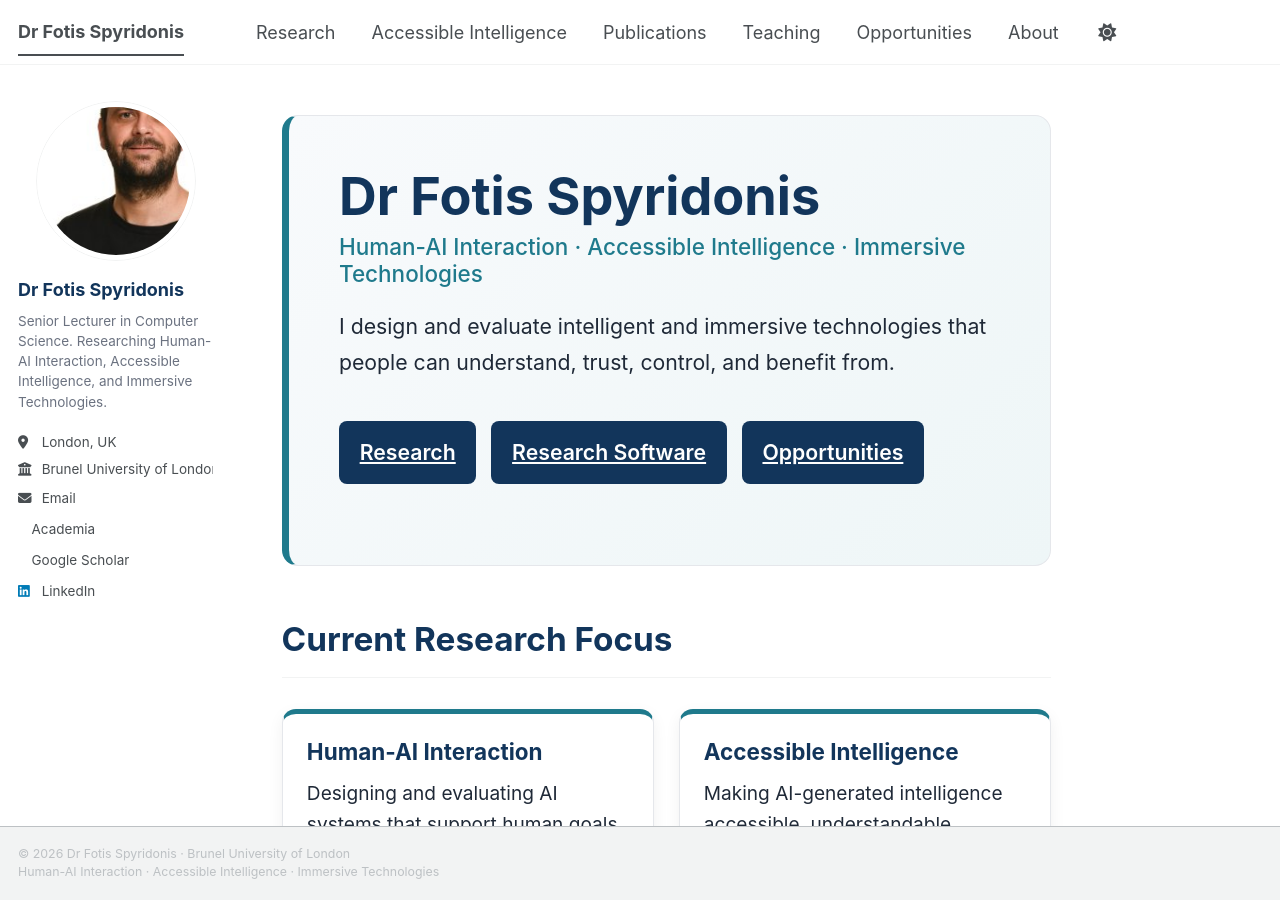
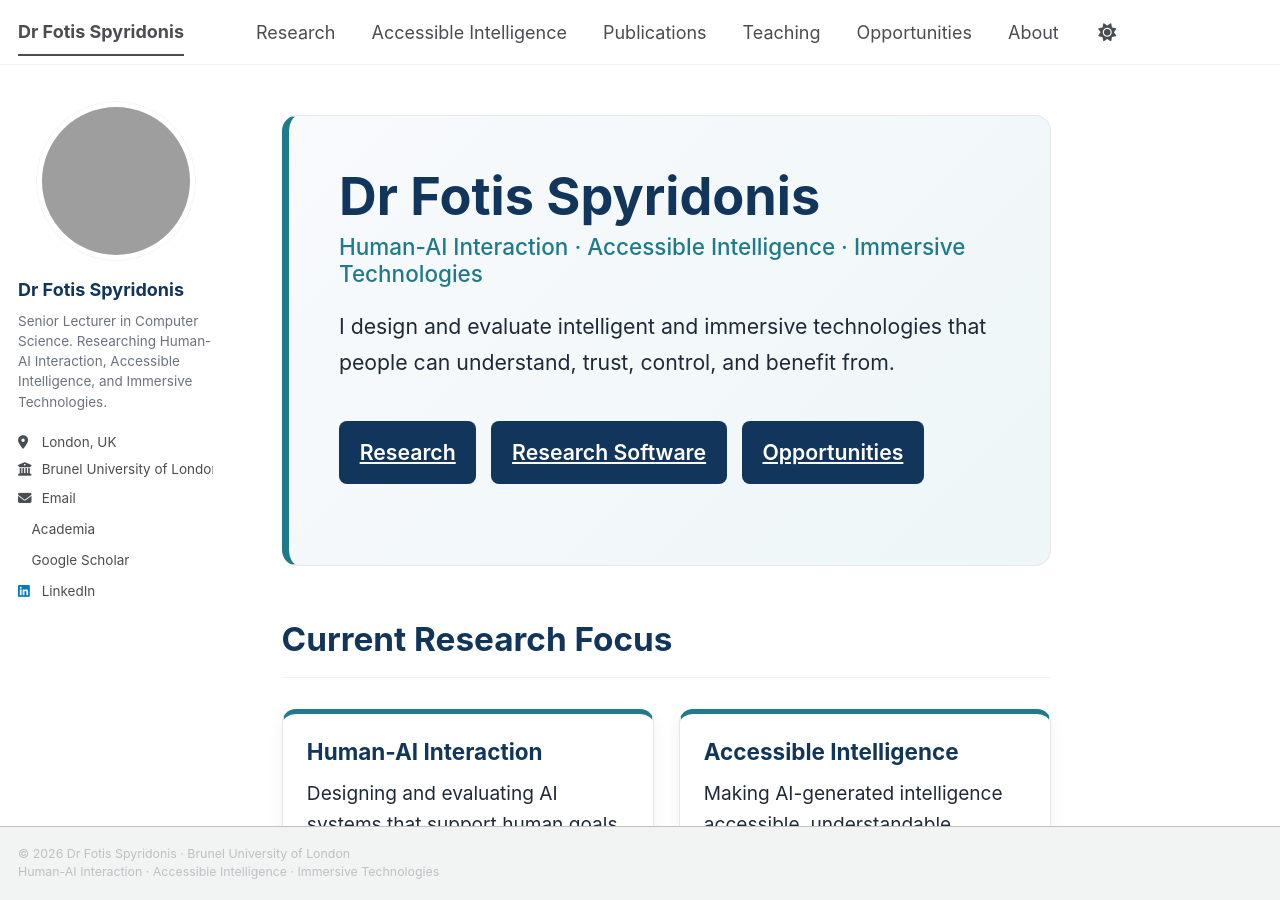
Before and after one commit to fotios-spyridonis/fotios-spyridonis.github.io, a Jekyll site: the page built from _pages/home.md, in a window 1280 px wide and 900 px high. Built offline with Jekyll 4.4.1, drawn with Linux system fonts in a browser that asks for light colours; a style sheet for code colours, icons or effects is not loaded.

Commit message:
Update author avatar in config file

```diff
--- a/_config.yml
+++ b/_config.yml
@@ -23,7 +23,7 @@ repository               : "fotios-spyridonis/fotios-spyridonis.github.io"
 #               Additional customization can be done by editing /_includes/author-profile.html
 author:
   # Biographic information
-  avatar           : "Department of Computer Science Fotios Spyridonis 3.jpg"
+  avatar           : "profile.jpg"
   name             : "Dr Fotis Spyridonis"
   pronouns         : # example: "she/her"
   bio              : "Senior Lecturer in Computer Science. Researching Human-AI Interaction, Accessible Intelligence, and Immersive Technologies."
```
